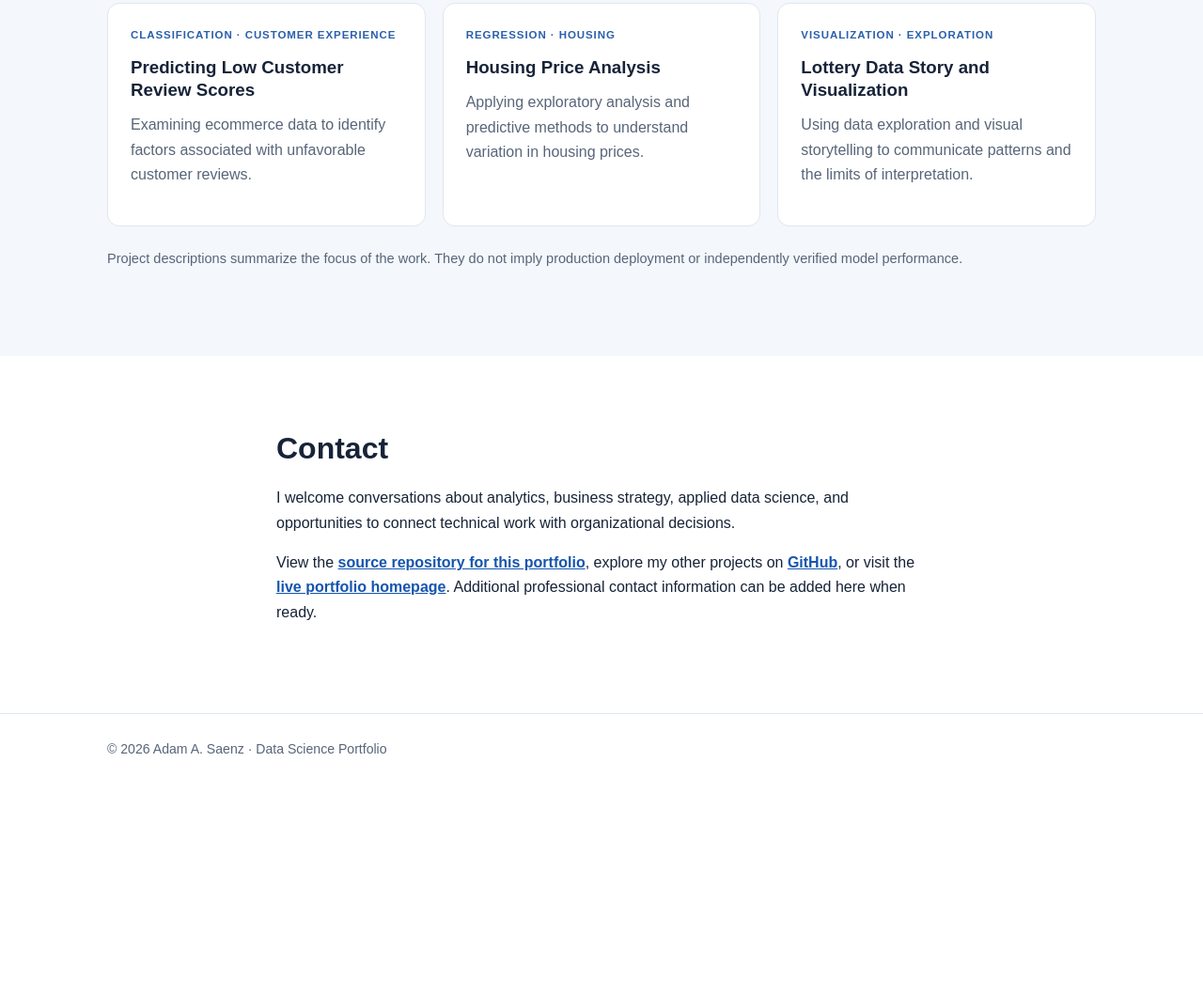
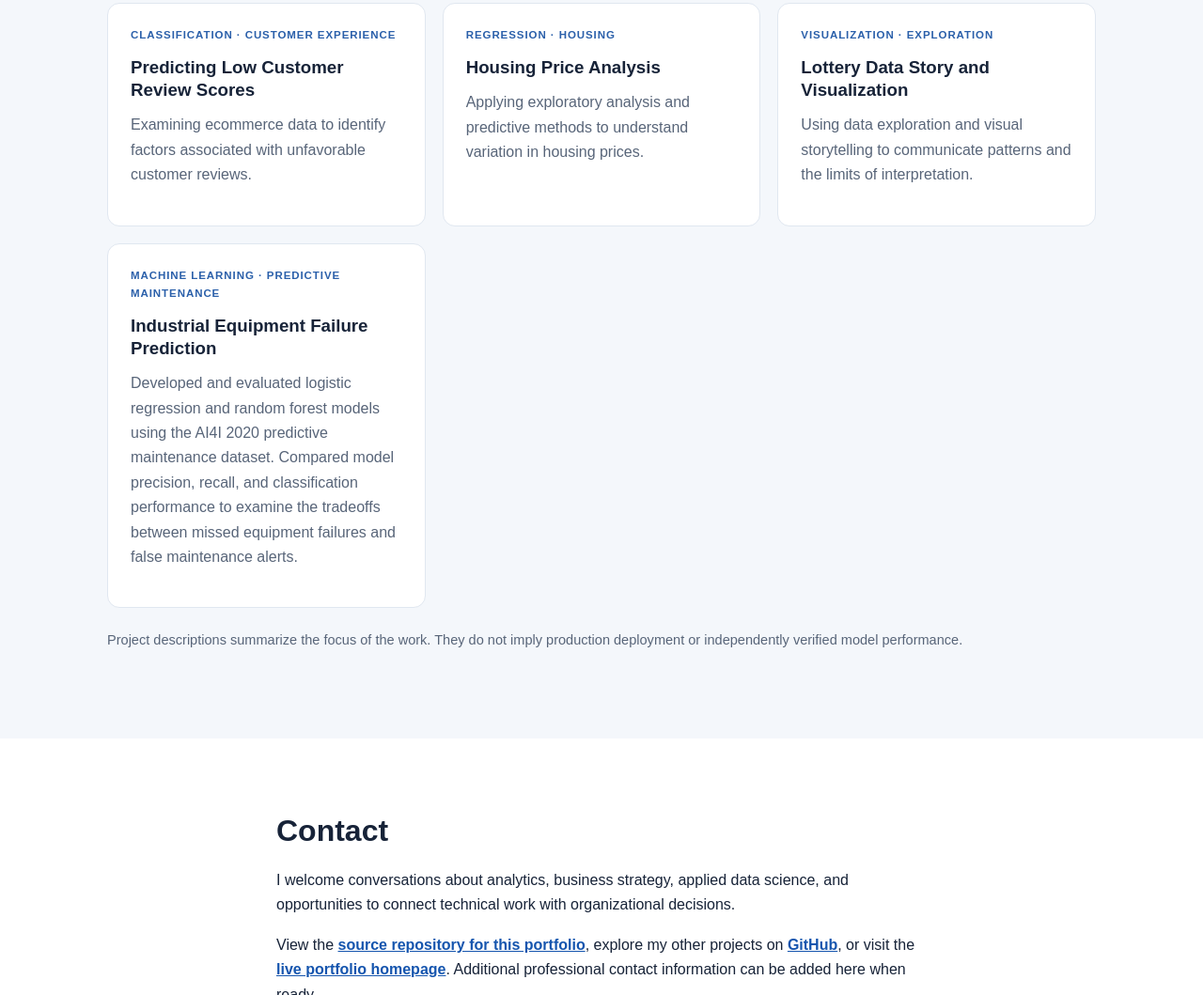
Before and after one commit to AdamSaenz/AdamSaenz.github.io, a plain HTML site: page index.html in a window 1280 px wide. Shown: the part 1737-2796 px from the top of the page at 94% size. Before the commit the page ends 2572 px from the top, so only its background shows below. Drawn offline with Linux system fonts and the light colour scheme.

Commit message:
Add industrial equipment failure prediction project

```diff
--- a/index.html
+++ b/index.html
@@ -30,6 +30,13 @@
     <article class="card"><div class="category">Classification · Customer Experience</div><h3>Predicting Low Customer Review Scores</h3><p>Examining ecommerce data to identify factors associated with unfavorable customer reviews.</p></article>
     <article class="card"><div class="category">Regression · Housing</div><h3>Housing Price Analysis</h3><p>Applying exploratory analysis and predictive methods to understand variation in housing prices.</p></article>
     <article class="card"><div class="category">Visualization · Exploration</div><h3>Lottery Data Story and Visualization</h3><p>Using data exploration and visual storytelling to communicate patterns and the limits of interpretation.</p></article>
+
+<article class="card">
+  <div class="category">Machine Learning · Predictive Maintenance</div>
+  <h3>Industrial Equipment Failure Prediction</h3>
+  <p>Developed and evaluated logistic regression and random forest models using the AI4I 2020 predictive maintenance dataset. Compared model precision, recall, and classification performance to examine the tradeoffs between missed equipment failures and false maintenance alerts.</p>
+</article>
+
   </div><p class="note">Project descriptions summarize the focus of the work. They do not imply production deployment or independently verified model performance.</p></div></section>
   <section id="contact"><div class="wrap contact"><h2>Contact</h2><p>I welcome conversations about analytics, business strategy, applied data science, and opportunities to connect technical work with organizational decisions.</p><p>View the <a href="https://github.com/AdamSaenz/AdamSaenz.github.io" target="_blank" rel="noopener noreferrer">source repository for this portfolio</a>, explore my other projects on <a href="https://github.com/AdamSaenz" target="_blank" rel="noopener noreferrer">GitHub</a>, or visit the <a href="https://adamsaenz.github.io/">live portfolio homepage</a>. Additional professional contact information can be added here when ready.</p></div></section>
 </main><footer><div class="wrap">© 2026 Adam A. Saenz · Data Science Portfolio</div></footer>
```
